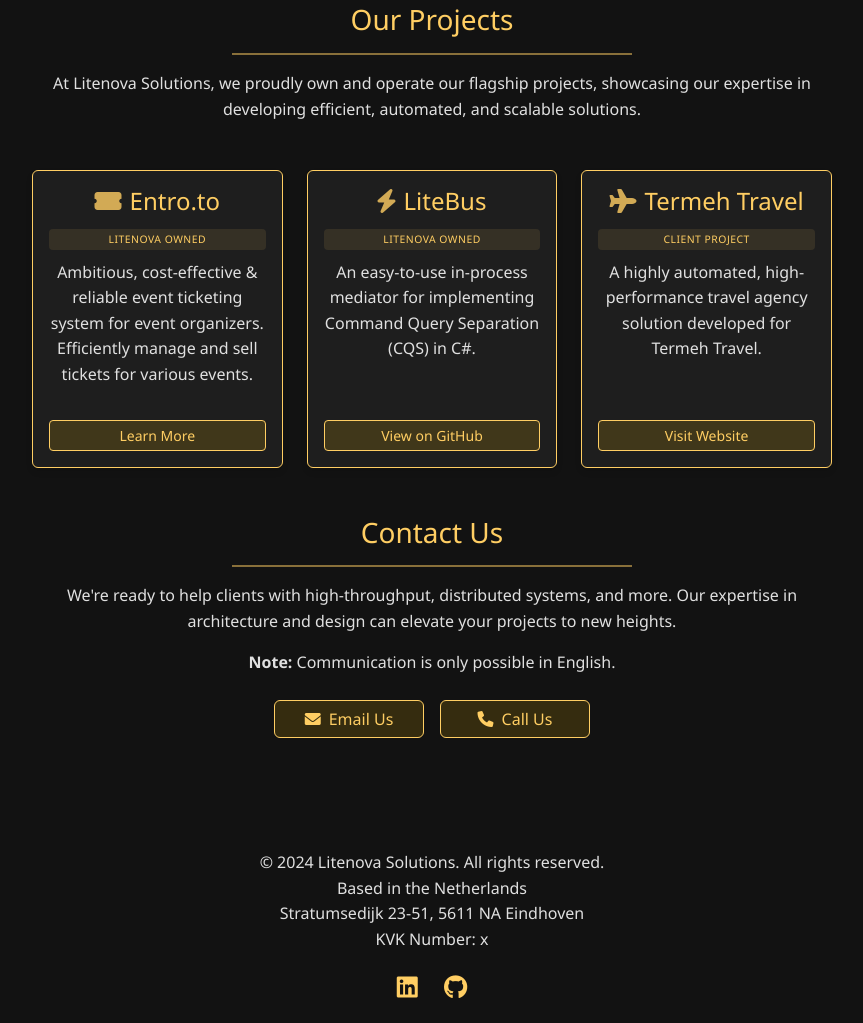
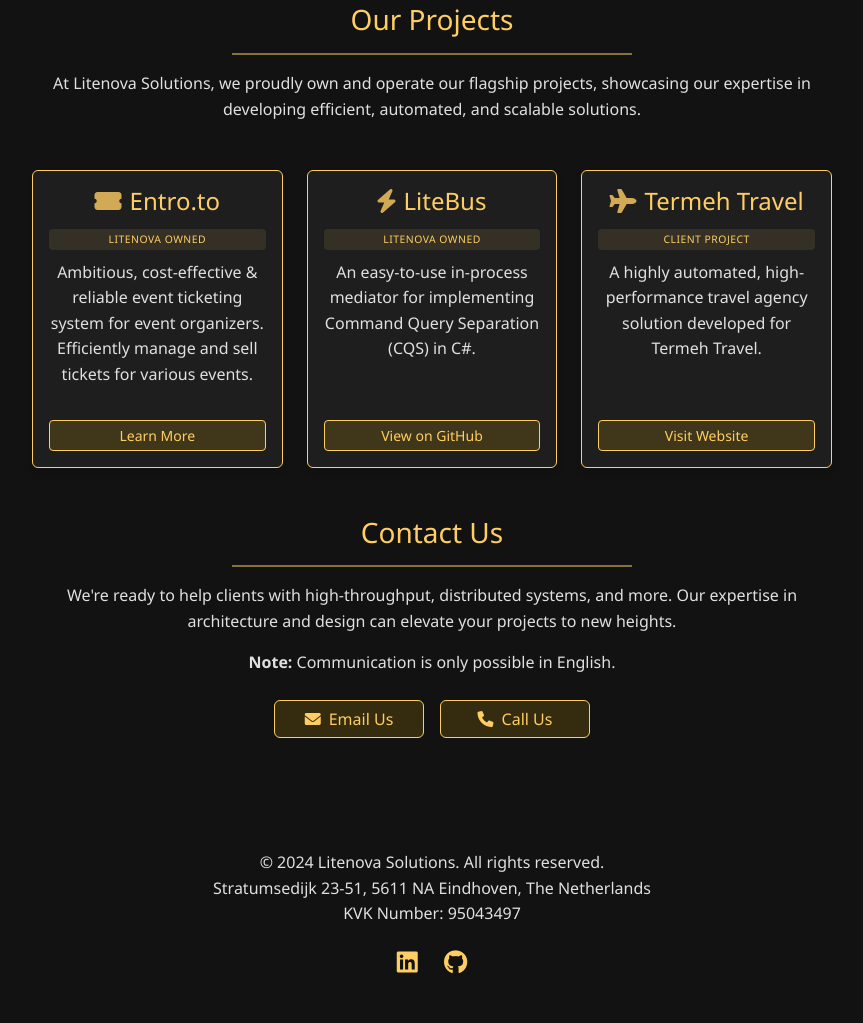
Before and after one commit to Litenova-Solutions/litenova-solutions.github.io, a plain HTML site: page index.html in a window 1280 px wide. Shown: the part 620-1643 px from the top of the page, without its empty margins (208-1071 px from the left). After the commit the page ends 1617 px from the top, so only its background shows below. Drawn offline with nearby package versions, Linux system fonts and the light colour scheme.

Commit message:
add kvk number

```diff
--- a/index.html
+++ b/index.html
@@ -330,9 +330,8 @@
 
     <footer class="text-center py-3 mt-5">
         <p class="mb-0">&copy; 2024 Litenova Solutions. All rights reserved.</p>
-        <p class="mb-0">Based in the Netherlands</p>
-        <p class="mb-0">Stratumsedijk 23-51, 5611 NA Eindhoven</p>
-        <p class="mb-0">KVK Number: x</p>
+        <p class="mb-0">Stratumsedijk 23-51, 5611 NA Eindhoven, The Netherlands</p>
+        <p class="mb-0">KVK Number: 95043497</p>
         <div class="social-links">
             <a href="https://www.linkedin.com/company/litenova/" target="_blank" rel="noopener noreferrer"
                 aria-label="LinkedIn">
```
